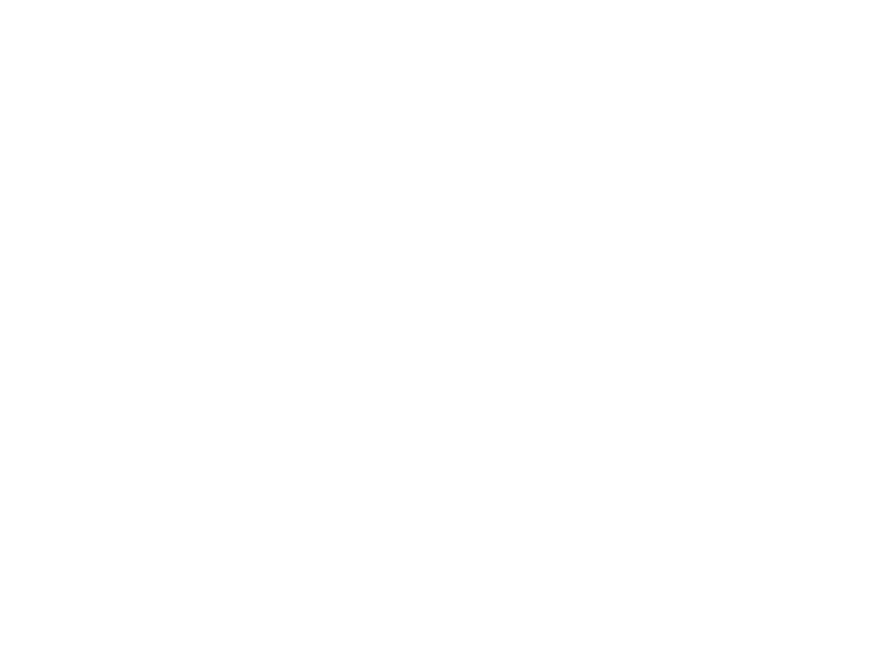
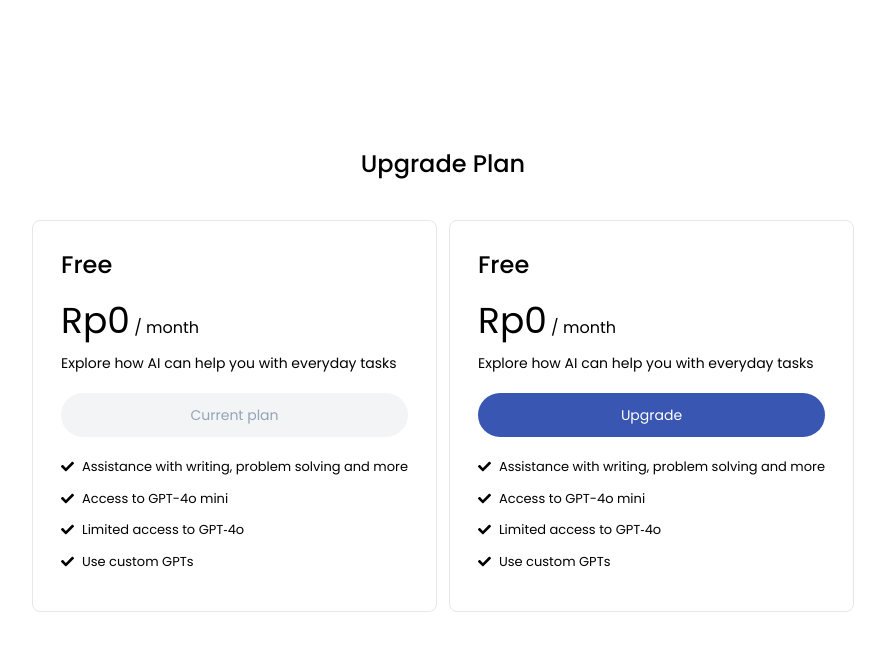
Before and after one commit to Jaya-Koding/know-your-sight, a React (Vite) app: page /upgrade in a window 1280 px wide. Before the commit this address had no page. Shown: the top 650 px of the page, without its empty margins (197-1082 px from the left). Built offline with nearby package versions, Linux system fonts and the light colour scheme; a web font is replaced by a local one.

Commit message:
Add Upgrade Plan Feature

```diff
--- a/package.json
+++ b/package.json
@@ -15,6 +15,7 @@
     "@types/aos": "^3.0.7",
     "aos": "^2.3.4",
     "axios": "^1.7.8",
+    "html-react-parser": "^5.1.18",
     "js-cookie": "^3.0.5",
     "lucide-react": "^0.460.0",
     "react": "^18.3.1",
--- a/src/App.tsx
+++ b/src/App.tsx
@@ -5,6 +5,7 @@ import Login from "./pages/Login"
 import Register from "./pages/Register"
 import Detection from "./pages/Detection"
 import AboutUs from "./pages/AboutUs"
+import UpgradePlan from "./pages/UpgradePlan"
 
 const App:React.FC = () => {
 
@@ -17,6 +18,7 @@ const App:React.FC = () => {
           <Route path="/register" element={<Register />}/>
           <Route path="/detection" element={<Detection />}/>
           <Route path="/about" element={<AboutUs />}/>
+          <Route path="/upgrade" element={<UpgradePlan />}/>
         </Routes>
       </div>
     </Router>
--- /dev/null
+++ b/src/components/template/ContentRenderer.tsx
@@ -0,0 +1,17 @@
+import React from 'react'
+import parse from "html-react-parser";
+
+interface ContentRendererProps {
+  content: string | null;
+}
+
+const ContentRenderer:React.FC<ContentRendererProps> = ({content}) => {
+    console.log(content);
+  return (
+    <div id="content-container" className='flex flex-col gap-y-3 text-slate-900'>
+      {content !== null ? parse(content): <div></div>}
+    </div>
+  )
+}
+
+export default ContentRenderer
--- a/src/components/template/Navbar.tsx
+++ b/src/components/template/Navbar.tsx
@@ -1,13 +1,16 @@
 import React, { useEffect, useState } from 'react'
 import { Link, useNavigate } from 'react-router-dom'
 import Button from '../atoms/Button'
-import { Eye, Home, Info, Menu } from 'lucide-react'
+import { Eye, Home, Info, LogOut, Menu, Settings } from 'lucide-react'
 import { useAuth } from '../../context/AuthContext'
+import { FaRegUser } from 'react-icons/fa'
+import { GrUpgrade } from 'react-icons/gr'
 
 const Navbar:React.FC = () => {
   const navigate = useNavigate()
   const { user, getCookie, deleteCookie } = useAuth()
   const [logout, setLogout] = useState<boolean>(false)
+  const [isMenu, setIsMenu] = useState<boolean>(false)
   const [isMenuMobile, setIsMenuMobile] = useState<boolean>(false)
 
   useEffect(()=>{
@@ -38,7 +41,35 @@ const Navbar:React.FC = () => {
         </ul>
         <div>
           {user !== null?
-            <Button onClick={handleLogout} className={'hidden sm:block bg-red-500'} type='button'>Logout</Button>
+            <div className='relative'>
+              <div onClick={()=>setIsMenu(prev => !prev)} className='absolute cursor-pointer -top-5 right-0 p-2.5 rounded-full bg-slate-100'>
+                <FaRegUser size={18} className='text-slate-600'/>
+              </div>
+              {isMenu &&
+                <div className="absolute text-slate-700 text-sm left-[-300px] top-10 w-[300px] bg-white border rounded-xl p-3 flex flex-col">
+                  <div className='flex items-center gap-x-3 hover:bg-slate-100 p-3 rounded-lg'>
+                    <FaRegUser size={20}/>
+                    <p>{user.name}</p>
+                  </div>
+                  <div className='flex items-center gap-x-3 hover:bg-slate-100 p-3 rounded-lg mb-1'>
+                    <Settings size={20}/>
+                    <p>Settings</p>
+                  </div>
+                  <hr />
+                  <Link to={'/upgrade'}>
+                    <div className='flex items-center gap-x-3 hover:bg-slate-100 p-3 my-1 rounded-lg'>
+                      <GrUpgrade size={20}/>
+                      <p>Upgrade Plan</p>
+                    </div>
+                  </Link>
+                  <hr />
+                  <div onClick={handleLogout} className='flex cursor-pointer items-center gap-x-3 hover:bg-slate-100 p-3 mt-1 rounded-lg'>
+                    <LogOut size={20}/>
+                    <p>Logout</p>
+                  </div>
+                </div>
+              }
+            </div>
           :
             <Link to={'/login'}>
               <Button className={'hidden sm:block'} type='button'>Login</Button>
--- a/src/index.css
+++ b/src/index.css
@@ -113,3 +113,33 @@ body {
 .output::-webkit-scrollbar-track {
   background-color: #fff; /* warna track */
 }
+
+// result detection style
+#content-container {
+
+}
+
+#content-container p {
+  font-size: 16px;
+}
+
+#content-container ul {
+  font-size: 15px;
+  padding-left: 20px;
+}
+
+#content-container ul strong {
+  font-weight: 600;
+}
+
+#content-container li {
+  margin-bottom: 5px;
+}
+
+#content-container strong {
+  font-weight: 600;
+}
+
+#content-container p strong {
+  font-weight: 600;
+}
--- a/src/pages/Detection.tsx
+++ b/src/pages/Detection.tsx
@@ -1,5 +1,6 @@
 import React, { useState } from 'react'
 import { Client } from "@gradio/client";
+import ContentRenderer from '../components/template/ContentRenderer';
 
 interface DetectionResult {
   label: string
@@ -9,10 +10,11 @@ interface DetectionResult {
   }[];
 }
 
+
 const detection = async (image:Blob) => {
   const client = await Client.connect("dielz/eye-disease-classification");
   const result = await client.predict("/predict", {
-          image: image,
+    image: image,
   });
 
   return result.data
@@ -79,7 +81,14 @@ const Detection:React.FC = () => {
         setLabel(labelObject.label)
         setConfidience(confidencePercent)
       }
-      setResult(result[1])
+
+      const cleanedResult = result[1]
+        .replace(/Action:/g, '')
+        .replace(/\(if applicable\):/gi, '')
+        .replace(/style="[^"]*"/gi, "")
+        .replace(/\(If Necessary\):/gi, '');
+
+      setResult(cleanedResult)
     } catch (error) {
       console.error("Terjadi kesalahan:", error);
       setResult("Terjadi kesalahan saat mengirim data.");
@@ -97,8 +106,8 @@ const Detection:React.FC = () => {
   }
 
   return (
-    <div>
-      <div className='p-10 h-screen bg-secondary'>
+    <div className='bg-secondary'>
+      <div className='max-w-[1600px] mx-auto p-10 h-screen'>
         <div className='grid md:grid-cols-2 gap-5'>
           <div>
             <div className='border p-3 rounded-lg bg-white'>
@@ -112,7 +121,7 @@ const Detection:React.FC = () => {
                     <label htmlFor="dropzone-file" className="flex flex-col items-center justify-center w-full h-64 border-2 border-gray-300 border-dashed rounded-lg cursor-pointer bg-gray-50 dark:hover:bg-gray-800 dark:bg-gray-700 hover:bg-gray-100 dark:border-gray-600 dark:hover:border-gray-500 dark:hover:bg-gray-600">
                         <div className="flex flex-col items-center justify-center pt-5 pb-6">
                             <svg className="w-8 h-8 mb-4 text-gray-500 dark:text-gray-400" aria-hidden="true" xmlns="http://www.w3.org/2000/svg" fill="none" viewBox="0 0 20 16">
-                                <path stroke="currentColor" stroke-linecap="round" stroke-linejoin="round" stroke-width="2" d="M13 13h3a3 3 0 0 0 0-6h-.025A5.56 5.56 0 0 0 16 6.5 5.5 5.5 0 0 0 5.207 5.021C5.137 5.017 5.071 5 5 5a4 4 0 0 0 0 8h2.167M10 15V6m0 0L8 8m2-2 2 2"/>
+                                <path stroke="currentColor" strokeLinecap="round" strokeLinejoin="round" strokeWidth="2" d="M13 13h3a3 3 0 0 0 0-6h-.025A5.56 5.56 0 0 0 16 6.5 5.5 5.5 0 0 0 5.207 5.021C5.137 5.017 5.071 5 5 5a4 4 0 0 0 0 8h2.167M10 15V6m0 0L8 8m2-2 2 2"/>
                             </svg>
                             <p className="mb-2 text-sm text-gray-500 dark:text-gray-400"><span className="font-semibold">Click to upload</span> or drag and drop</p>
                             <p className="text-xs text-gray-500 dark:text-gray-400">SVG, PNG, JPG or GIF (MAX. 800x400px)</p>
@@ -143,8 +152,9 @@ const Detection:React.FC = () => {
                 </div>
               </div>
             </div>
-            <div className='p-3 border rounded-lg mt-3 bg-white h-[400px] overflow-y-scroll output'>
-              {result && <div dangerouslySetInnerHTML={{ __html: result }}></div>}
+            <div className='p-3 border rounded-lg mt-3 bg-white min-h-[600px] max-h-[700px] overflow-y-scroll output'>
+              {/* {result && <div  dangerouslySetInnerHTML={{ __html: result }}></div>} */}
+              <ContentRenderer content={result} />
             </div>
           </div>
         </div>
--- /dev/null
+++ b/src/pages/UpgradePlan.tsx
@@ -0,0 +1,44 @@
+import React from 'react'
+import { FaCheck } from 'react-icons/fa'
+
+const UpgradePlan:React.FC = () => {
+  return (
+    <div className='h-screen flex items-center justify-center'>
+        <div className='max-w-[1080px] py-24'>
+            <h4 className='text-center text-2xl font-medium'>Upgrade Plan</h4>
+            <div className="grid sm:grid-cols-2 py-10 px-24 gap-3">
+                <div className='border p-7 rounded-lg'>
+                    <h4 className='text-2xl font-medium'>Free</h4>
+                    <div className='my-5'>
+                        <p><span className='text-4xl'>Rp0</span> / month</p>
+                        <p className='text-sm mt-3'>Explore how AI can help you with everyday tasks</p>
+                    </div>
+                    <p className='my-5 p-3 rounded-full text-sm text-center text-slate-400 bg-gray-100'>Current plan</p>
+                    <ul className='text-[13px] font-[400]'>
+                        <li className='flex items-center gap-x-2 mb-3'><FaCheck /> Assistance with writing, problem solving and more</li>
+                        <li className='flex items-center gap-x-2 mb-3'><FaCheck /> Access to GPT-4o mini</li>
+                        <li className='flex items-center gap-x-2 mb-3'><FaCheck /> Limited access to GPT‑4o</li>
+                        <li className='flex items-center gap-x-2 mb-3'><FaCheck /> Use custom GPTs</li>
+                    </ul>
+                </div>
+                <div className='border p-7 rounded-lg'>
+                    <h4 className='text-2xl font-medium'>Free</h4>
+                    <div className='my-5'>
+                        <p><span className='text-4xl'>Rp0</span> / month</p>
+                        <p className='text-sm mt-3'>Explore how AI can help you with everyday tasks</p>
+                    </div>
+                    <p className='my-5 p-3 rounded-full text-sm text-center text-white bg-aksen'>Upgrade</p>
+                    <ul className='text-[13px] font-[400]'>
+                        <li className='flex items-center gap-x-2 mb-3'><FaCheck /> Assistance with writing, problem solving and more</li>
+                        <li className='flex items-center gap-x-2 mb-3'><FaCheck /> Access to GPT-4o mini</li>
+                        <li className='flex items-center gap-x-2 mb-3'><FaCheck /> Limited access to GPT‑4o</li>
+                        <li className='flex items-center gap-x-2 mb-3'><FaCheck /> Use custom GPTs</li>
+                    </ul>
+                </div>
+            </div>
+        </div>
+    </div>
+  )
+}
+
+export default UpgradePlan
```
Also changed, not shown: 1 other file (tests, documents, lock files or other folders).
